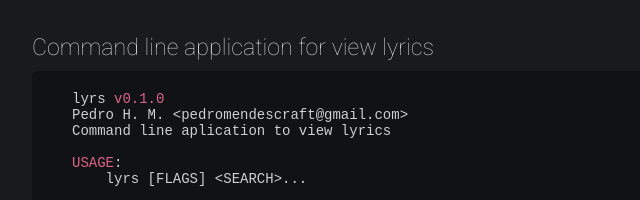
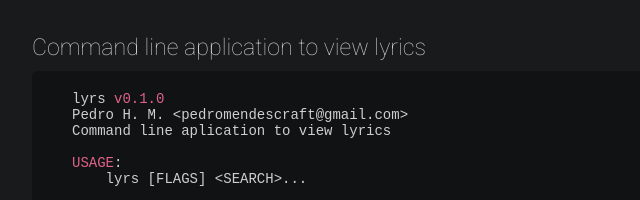
Before and after one commit to alt-art/lyrs, a plain HTML site: page index.html in a window 1280 px wide. Shown: the part 183-383 px from the top of the page, 148-788 px from the left. Drawn offline with Linux system fonts and the light colour scheme; no server answers.

Commit message:
Correct description

```diff
--- a/index.html
+++ b/index.html
@@ -33,7 +33,7 @@
         <article>
             <div class="content">
                 <div class="content-flex">
-                    <h3 class="lead">Command line application for view lyrics</h3>
+                    <h3 class="lead">Command line application to view lyrics</h3>
                     <div>
                         <p>
                             <pre>
```
